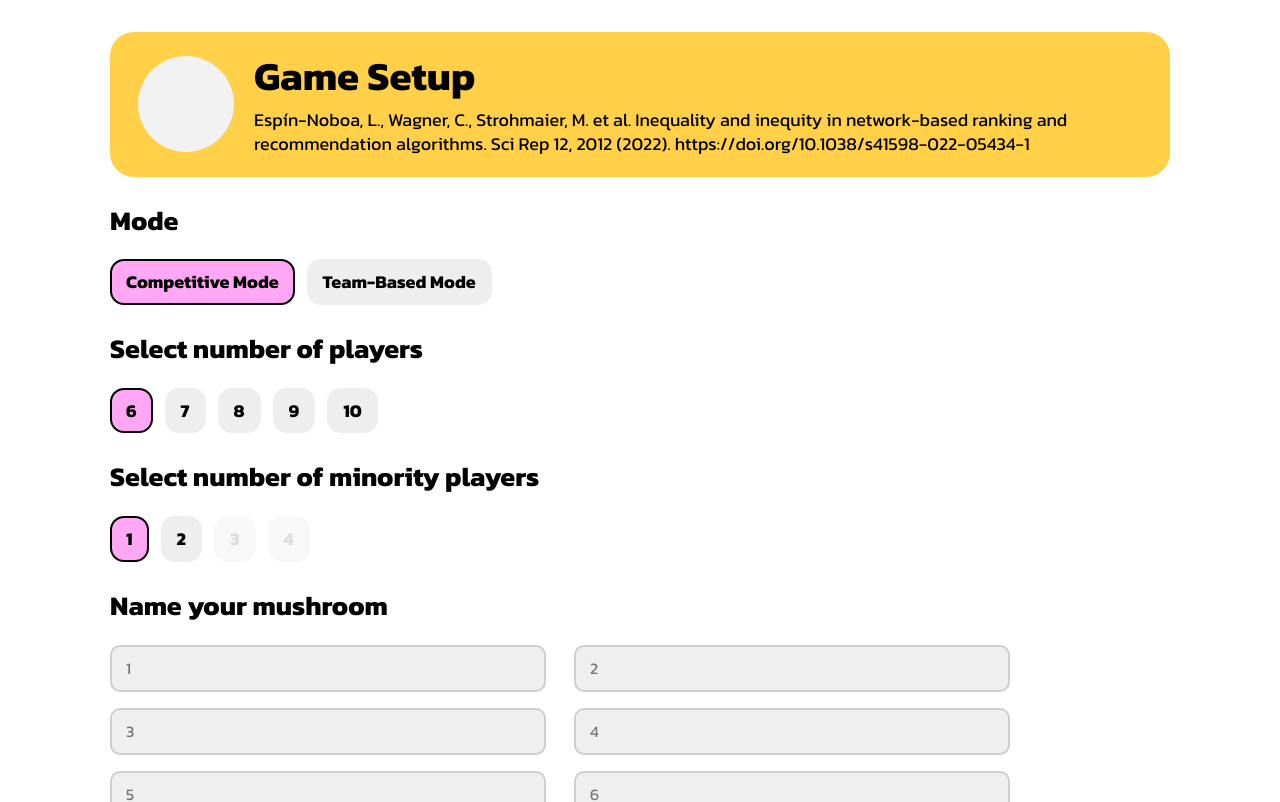
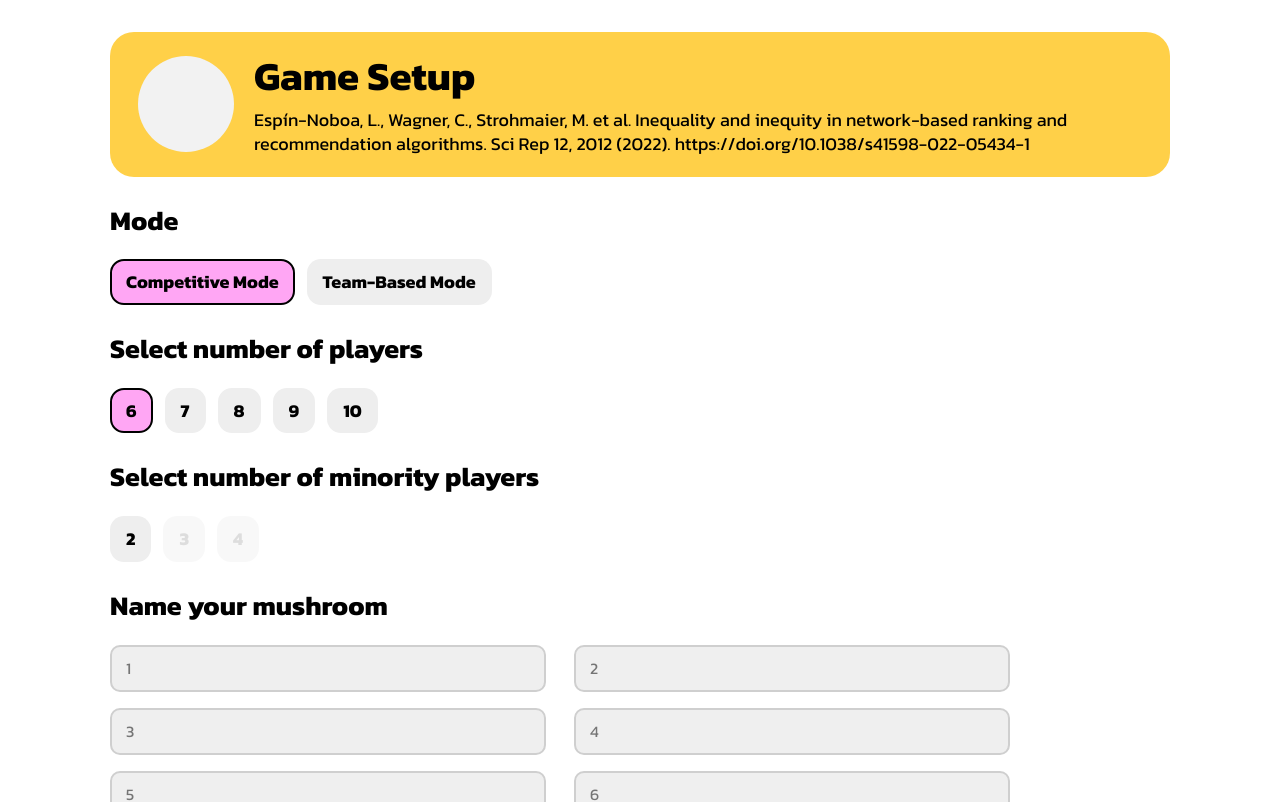
Before and after one commit to chris-creditdesign/visualizing-complexity-science-group-4, a SvelteKit app: page /setup in a window 1280 px wide. Shown: the top 802 px of the page. Built offline with nearby package versions, Linux system fonts and the light colour scheme.

Commit message:
Removes option for only 1 minority member

```diff
--- a/src/routes/setup/+page.svelte
+++ b/src/routes/setup/+page.svelte
@@ -206,7 +206,7 @@
 	<div class="section">
 		<h2>Select number of minority players</h2>
 		<div class="row" style="margin-top:8px">
-			{#each [1, 2, 3, 4] as m}
+			{#each [2, 3, 4] as m}
 				{#if allowedMinorityOptions().includes(m)}
 					<button
 						class={`chip ${numMinority === m ? "active" : ""}`}
```
